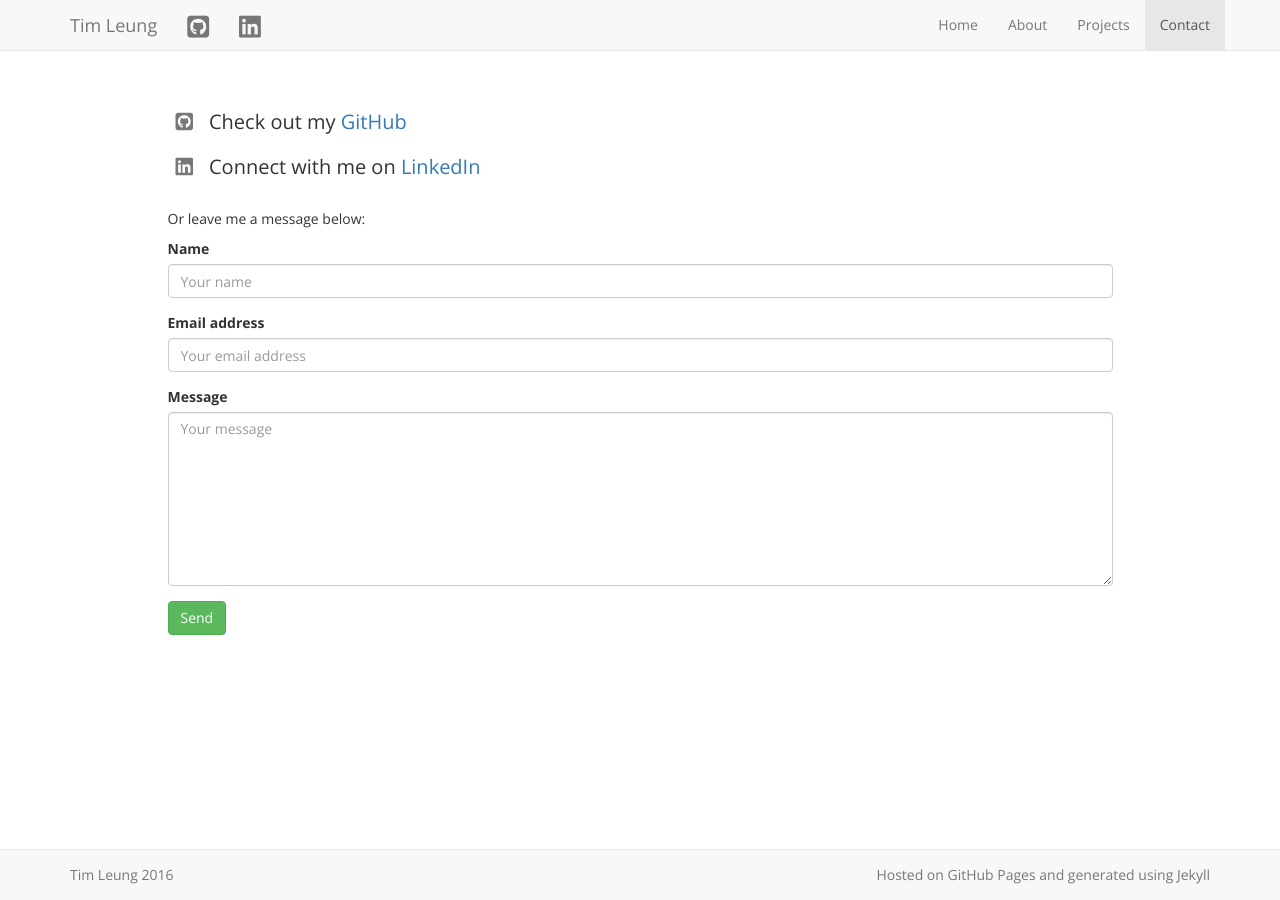
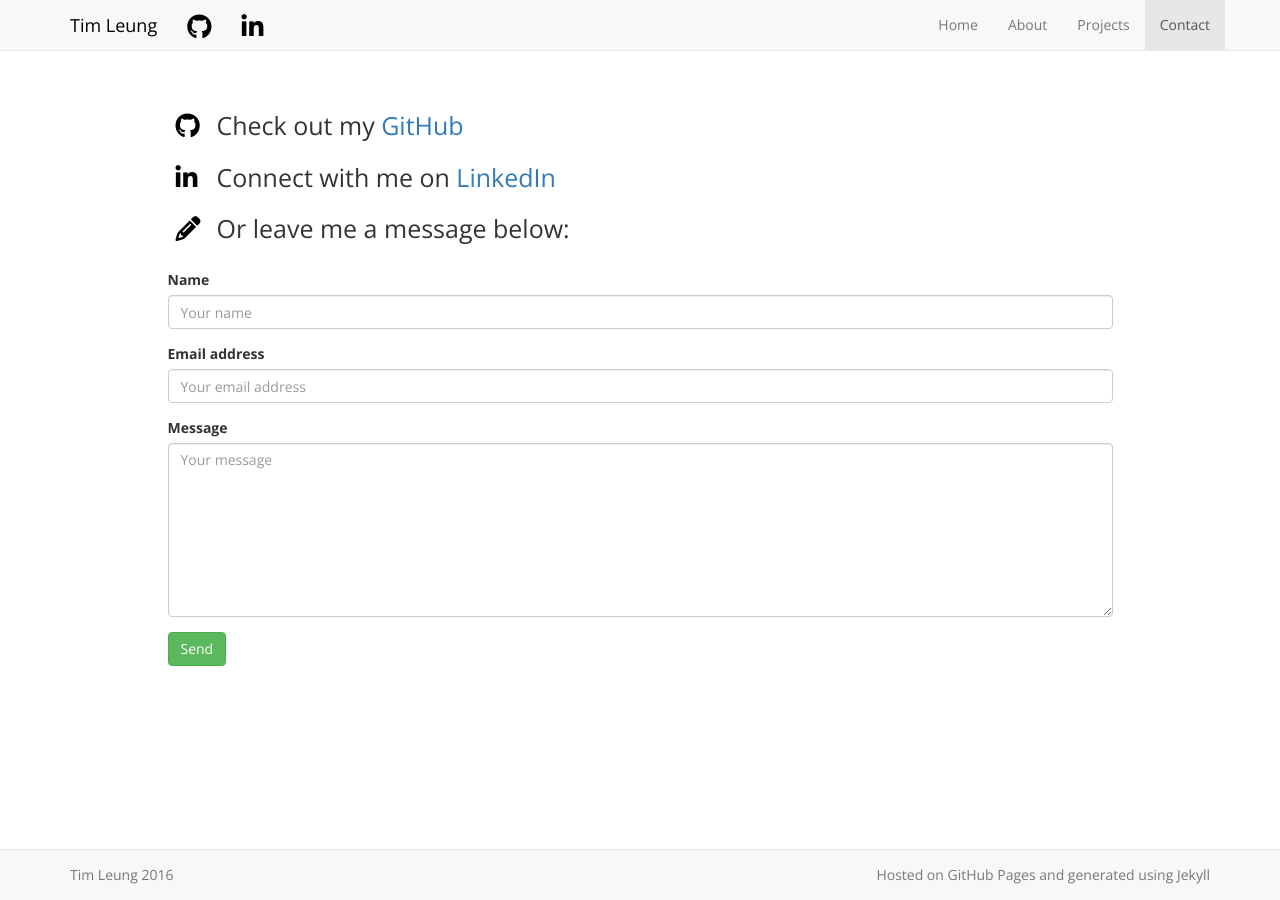
Before and after one commit to tzyl/tzyl.github.io, a Jekyll site: the page built from contact/index.html, in a window 1280 px wide. Built offline with Jekyll 4.4.1, drawn with Linux system fonts in a browser that asks for light colours; nearby versions of some CDN libraries.

Commit message:
Changed some icons and colors.

```diff
--- a/_includes/navbar.html
+++ b/_includes/navbar.html
@@ -9,8 +9,8 @@
             </button>
             <a class="navbar-brand" href="/">Tim Leung</a>
             <ul class="nav navbar-nav navbar-left navbar-social">
-                <li><a href="https://github.com/tzyl" target="_blank"><i class="fa fa-github-square" aria-hidden="true"></i></a></li>
-                <li><a href="https://www.linkedin.com/in/timothyleung95" target="_blank"><i class="fa fa-linkedin-square" aria-hidden="true"></i></a></li>
+                <li><a class="fa-icon-clickable" href="https://github.com/tzyl" target="_blank"><i class="fa fa-github" aria-hidden="true"></i></a></li>
+                <li><a class="fa-icon-clickable" href="https://www.linkedin.com/in/timothyleung95" target="_blank"><i class="fa fa-linkedin" aria-hidden="true"></i></a></li>
             </ul>
         </div>
         <div id="navbar" class="navbar-collapse collapse">
--- a/contact/index.html
+++ b/contact/index.html
@@ -9,14 +9,18 @@ order: 4
         <div class="col-md-10 col-md-offset-1">
             <table class="table table-borderless contact-table">
                 <tr>
-                    <td><a class="navbar-a" href="https://github.com/tzyl" target="_blank"><i class="fa fa-github-square" aria-hidden="true"></i></a></td>
+                    <td><a class="fa-icon-clickable" href="https://github.com/tzyl" target="_blank"><i class="fa fa-github" aria-hidden="true"></i></a></td>
                     <td>Check out my <a href="https://github.com/tzyl" target="_blank">GitHub</a></td>
                 </tr>
                 <tr>
-                    <td><a class="navbar-a" href="https://www.linkedin.com/in/timothyleung95" target="_blank"><i class="fa fa-linkedin-square" aria-hidden="true"></i></a></td>
-                    <td>Connect with me on <a href="https://www.linkedin.com/in/timothyleung95" target="_blank">LinkedIn</a></td></tr>
+                    <td><a class="fa-icon-clickable" href="https://www.linkedin.com/in/timothyleung95" target="_blank"><i class="fa fa-linkedin" aria-hidden="true"></i></a></td>
+                    <td>Connect with me on <a href="https://www.linkedin.com/in/timothyleung95" target="_blank">LinkedIn</a></td>
+                </tr>
+                <tr>
+                    <td><label for="name" class="fa-icon-clickable"><i class="fa fa-pencil" aria-hidden="true"></i></label></td>
+                    <td>Or leave me a message below:</td>
+                </tr>
             </table>
-            <p>Or leave me a message below:</p>
             <form action="https://formspree.io/tim.00@hotmail.co.uk" method="POST">
                 <div class="form-group">
                     <label for="name">Name</label>
--- a/css/main.css
+++ b/css/main.css
@@ -1,3 +1,4 @@
+/* GENERAL */
 body {
     padding-top: 100px;
     min-height: 100vh;
@@ -11,6 +12,16 @@ body {
     min-height: 100%;
 }
 
+.fa-icon-clickable {
+    color: black !important;
+    cursor: pointer !important;
+}
+
+.fa-icon-clickable:hover {
+    opacity: 0.5 !important;
+}
+
+/* FOOTER */
 footer {
     min-height: 50px;
     border-top: 1px solid #e7e7e7;
@@ -38,6 +49,14 @@ footer {
 }
 
 /* NAVBAR */
+.navbar-default .navbar-brand {
+    color: black;
+}
+
+.navbar-default .navbar-brand:hover {
+    opacity: 0.8;
+}
+
 .navbar-social {
     margin: 0;
     font-size: 25px;
@@ -49,14 +68,6 @@ footer {
 
 .navbar-social > li > a {
     padding: 15px 15px 10px 15px;
-}
-
-.navbar-a {
-    color: #777;
-}
-
-.navbar-a:hover {
-    color: #333;
 }
 
 /* HOME PAGE */
@@ -86,5 +97,11 @@ footer {
 .contact-table {
     width: auto;
     font-size: 20px;
-    padding-bottom: 20px;
+    margin-bottom: 10px;
 }
+
+@media (min-width: 500px) {
+    .contact-table {
+        font-size: 25px;
+    }
+}
```
